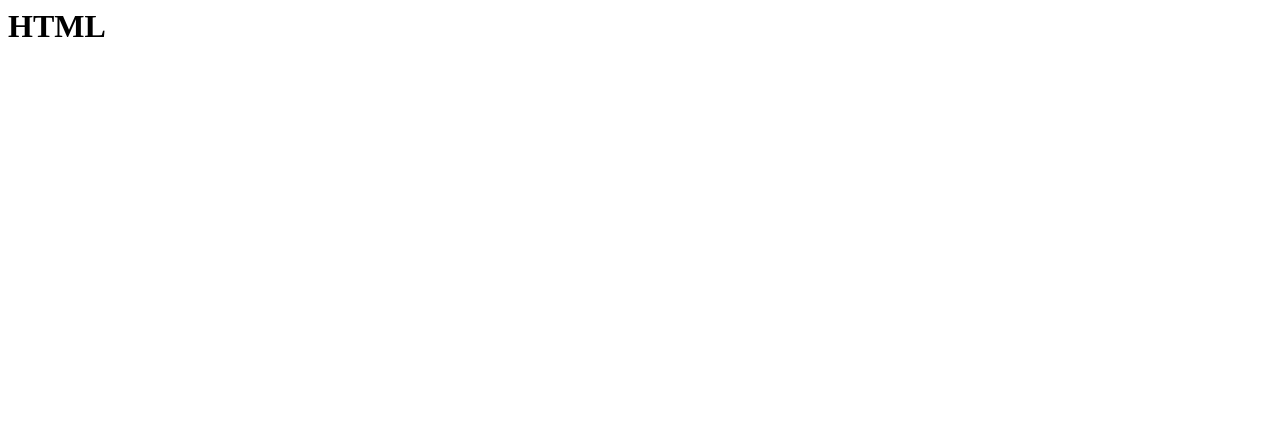
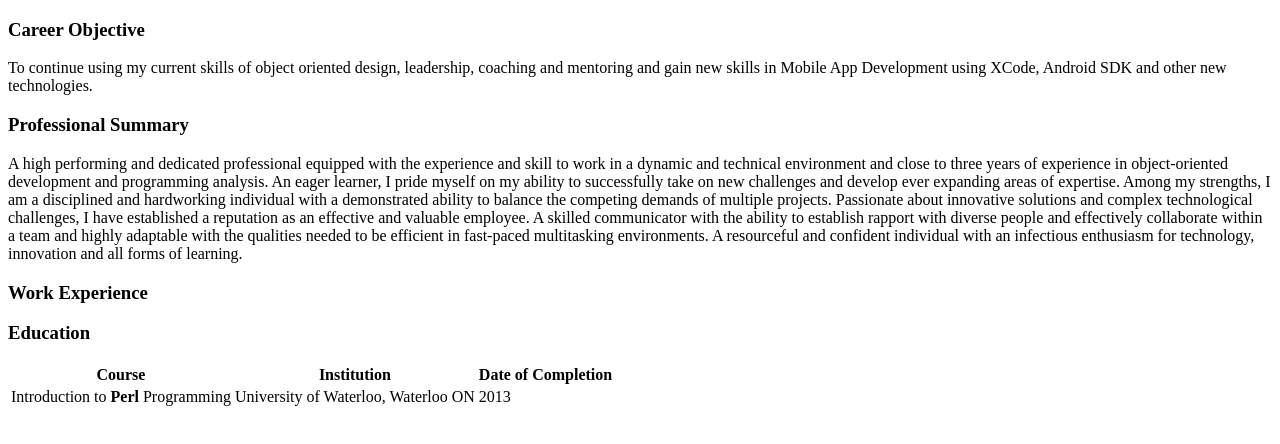
Before and after one commit to jayyusi/html_test, a plain HTML site: page index.html in a window 1280 px wide. Drawn offline with Linux system fonts and the light colour scheme.

Commit message:
Update index.html

```diff
--- a/index.html
+++ b/index.html
@@ -1 +1,34 @@
-<h1>HTML</h1>
+<!DOCTYPE html>
+<head>
+  <title> HTML Experiment </title>
+
+</head>
+
+<body>
+  <h3> Career Objective </h3>
+  <p>To continue using my current skills of object oriented design, leadership, coaching and mentoring and gain new skills in Mobile App Development using XCode, Android SDK and other new technologies.</p>
+
+  <h3> Professional Summary </h3>
+  <p>A high performing and dedicated professional equipped with the experience and skill to work in a dynamic and technical environment and close to three years of experience in object-oriented development and programming analysis. An eager learner, I pride myself on my ability to successfully take on new challenges and develop ever expanding areas of expertise. Among my strengths, I am a disciplined and hardworking individual with a demonstrated ability to balance the competing demands of multiple projects. Passionate about innovative solutions and complex technological challenges, I have established a reputation as an effective and valuable employee. A skilled communicator with the ability to establish rapport with diverse people and effectively collaborate within a team and highly adaptable with the qualities needed to be efficient in fast-paced multitasking environments. A resourceful and confident individual with an infectious enthusiasm for technology, innovation and all forms of learning.
+  </p>
+
+    <h3> Work Experience </h3>
+
+
+    <h3> Education </h3>
+
+
+  <table>
+    <tr>
+      <th>Course</th>
+      <th>Institution</th>
+      <th>Date of Completion</th>
+    </tr>
+    <tr>
+      <td>Introduction to <b>Perl</b> Programming</td>
+      <td>University of Waterloo, Waterloo ON</td>
+      <td>2013</td>
+    </tr>
+  </table>
+</body>
+</html>
```
